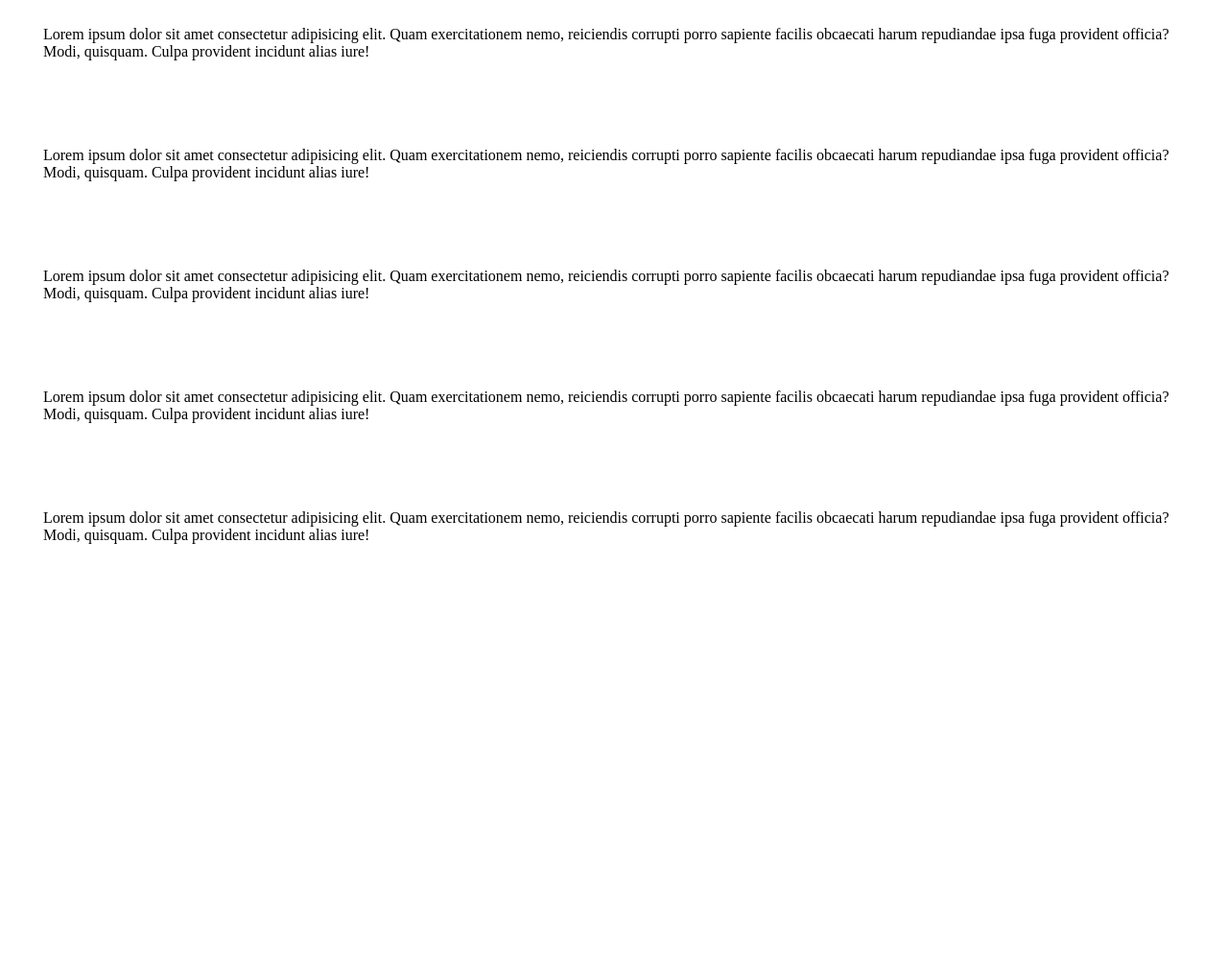
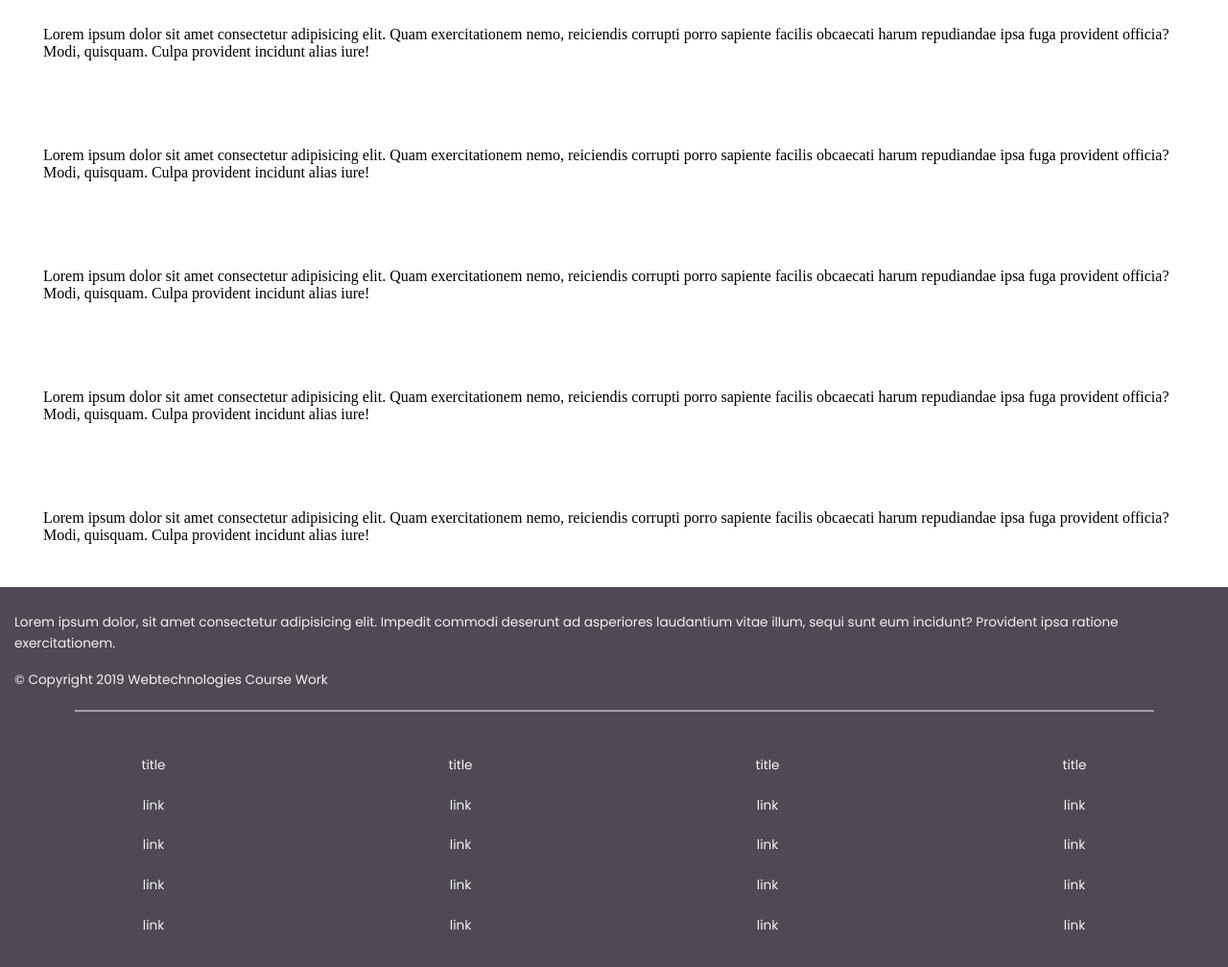
Before and after one commit to ElbekDeveloper/course-work, a website built with webpack: page src/template.html in a window 1280 px wide. Shown: the part 82-1090 px from the top of the page at 96% size. Before the commit the page ends 800 px from the top, so only its background shows below. Built offline with nearby package versions, Linux system fonts and the light colour scheme.

Commit message:
feat: make the structure of footer

```diff
--- a/src/styles/layout/_footer.scss
+++ b/src/styles/layout/_footer.scss
@@ -1,3 +1,67 @@
-p {
-    padding: 45px;
-}
+    $footerBgColor: #504954;
+    $footerFntColor: #F0F3F1;
+    $primaryFont: "Poppins",
+    sans-serif;
+    $logoFont: 'Noto Sans KR',
+    sans-serif;
+    $mobileViewSize: 720px;
+    $tabletViewSize: 720px;
+    main p {
+        padding: 45px;
+    }
+
+    .footer {
+        color: $footerFntColor;
+        font-family: $primaryFont;
+        font-size: 0.85rem;
+        padding: 1rem 0;
+        line-height: 1.6;
+        background-color: $footerBgColor;
+    }
+
+    .footer--text,
+    .section_title,
+    .section_link {
+        padding: 10px 15px;
+        display: block;
+        p:nth-child(2) {
+            padding: 1rem 0rem;
+        }
+    }
+
+    .horizontal--rule {
+        background-color: $footerFntColor;
+        width: 90%;
+        height: 1.5px;
+        margin: 5px auto;
+        opacity: 0.5;
+    }
+
+    .footer--sections {
+        display: flex;
+        flex-wrap: wrap;
+        padding: 0;
+        width: 100%;
+    }
+
+    .footer--section {
+        padding: 1.25rem 0;
+        justify-content: space-evenly;
+        flex-shrink: 0;
+        box-sizing: border-box;
+        width: 25%;
+        text-align: center;
+        .section_link {
+            text-decoration: none;
+            color: $footerFntColor;
+            &:hover {
+                content: 'visit the link';
+            }
+        }
+    }
+
+    @media screen and (max-width: $mobileViewSize) {
+        .footer--section {
+            width: 50%;
+        }
+    }
--- a/src/styles/layout/_header.scss
+++ b/src/styles/layout/_header.scss
@@ -4,6 +4,8 @@ $primaryFont: "Poppins",
 sans-serif;
 $logoFont: 'Noto Sans KR',
 sans-serif;
+$mobileViewSize: 720px;
+$tabletViewSize: 1024px;
 
 /*delete the default settings*/
 
@@ -88,15 +90,15 @@ sans-serif;
     }
 }
 
-@media screen and (max-width: 1024px) {
+@media screen and (max-width: $tabletViewSize) {
     .nav-list {
         width: 60%;
     }
 }
 
-@media screen and (max-width: 720px) {
+@media screen and (max-width: $mobileViewSize) {
     body {
-        overflow: hidden;
+        overflow-x: hidden;
     }
     .nav-list {
         position: absolute;
--- a/src/template.html
+++ b/src/template.html
@@ -44,7 +44,42 @@
         <p>Lorem ipsum dolor sit amet consectetur adipisicing elit. Quam exercitationem nemo, reiciendis corrupti porro sapiente facilis obcaecati harum repudiandae ipsa fuga provident officia? Modi, quisquam. Culpa provident incidunt alias iure!</p>
         <p>Lorem ipsum dolor sit amet consectetur adipisicing elit. Quam exercitationem nemo, reiciendis corrupti porro sapiente facilis obcaecati harum repudiandae ipsa fuga provident officia? Modi, quisquam. Culpa provident incidunt alias iure!</p>
     </main>
+    <footer class="footer">
+        <div class="footer--text">
+            <p>
+                Lorem ipsum dolor, sit amet consectetur adipisicing elit. Impedit commodi deserunt ad asperiores laudantium vitae illum, sequi sunt eum incidunt? Provident ipsa ratione exercitationem.
+            </p>
 
+            <p>
+                &copy; Copyright 2019 Webtechnologies Course Work
+            </p>
+            <!-- add a line under copyright content -->
+            <div class="horizontal--rule"></div>
+        </div>
+        <div class="footer--sections container">
+            <div class="footer--section"><span class="section_title">title</span>
+                <a href="#" class="section_link">link</a>
+                <a href="#" class="section_link">link</a>
+                <a href="#" class="section_link">link</a>
+                <a href="#" class="section_link">link</a>
+            </div>
+            <div class="footer--section"><span class="section_title">title</span><a href="#" class="section_link">link</a>
+                <a href="#" class="section_link">link</a>
+                <a href="#" class="section_link">link</a>
+                <a href="#" class="section_link">link</a>
+            </div>
+            <div class="footer--section"><span class="section_title">title</span><a href="#" class="section_link">link</a>
+                <a href="#" class="section_link">link</a>
+                <a href="#" class="section_link">link</a>
+                <a href="#" class="section_link">link</a>
+            </div>
+            <div class="footer--section"><span class="section_title">title</span><a href="#" class="section_link">link</a>
+                <a href="#" class="section_link">link</a>
+                <a href="#" class="section_link">link</a>
+                <a href="#" class="section_link">link</a>
+            </div>
+        </div>
+    </footer>
 </body>
 
 </html>
```
Also changed, not shown: dist/index.html, 2 other files.
